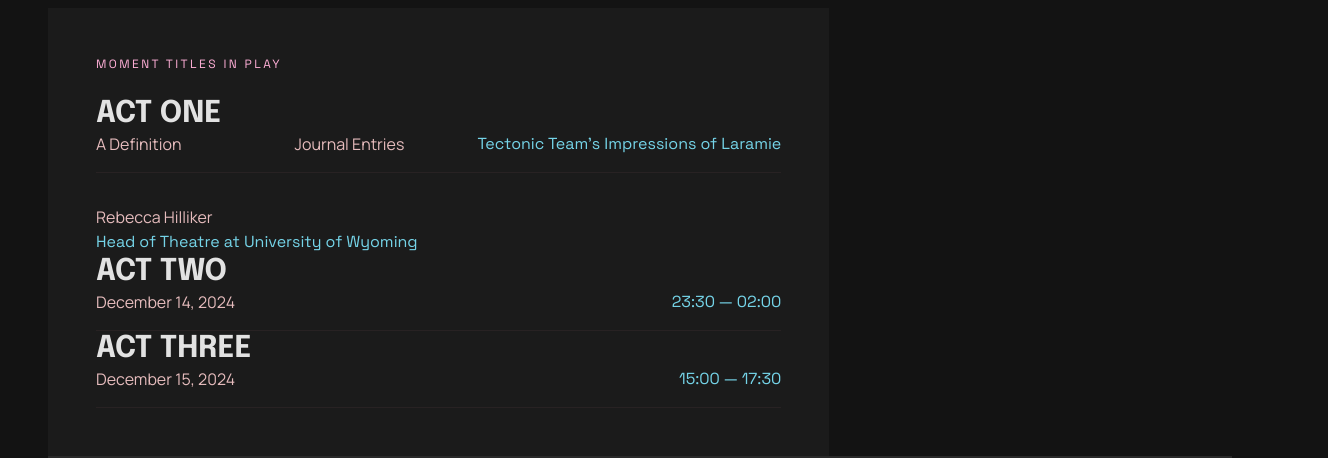
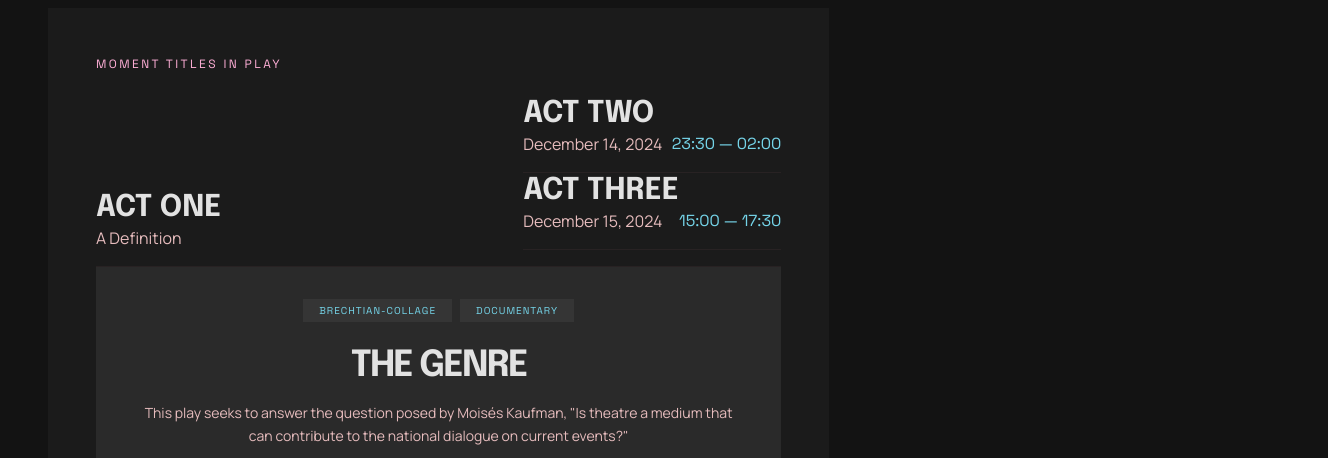
Before and after one commit to barnettejane-cloud/laramie, a plain HTML site: page stitch_performance_map_website/home_page/code2.html in a window 1280 px wide. Shown: the part 920-1378 px from the top of the page, 1328 px wide, since content can reach past the window. Drawn offline with nearby package versions, Linux system fonts and the light colour scheme.

Commit message:
Update code2.html

```diff
--- a/stitch_performance_map_website/home_page/code2.html
+++ b/stitch_performance_map_website/home_page/code2.html
@@ -153,15 +153,6 @@
 <p class="font-body text-on-surface-variant">A Definition</p>
 </div>
 <div>
-<p class="font-body text-on-surface-variant">Journal Entries</p>
-</div>
-<span class="font-label text-secondary">Tectonic Team's Impressions of Laramie</span>
-</div>
-<div>
-    <p class="font-body text-on-surface-variant">Rebecca Hilliker</p>
-</div>
-<span class="font-label text-secondary">Head of Theatre at University of Wyoming</span>
-</div>
 <div class="flex justify-between items-end border-b border-outline-variant/20 pb-4">
 <div>
 <h3 class="font-headline text-3xl uppercase">Act Two</h3>
```
